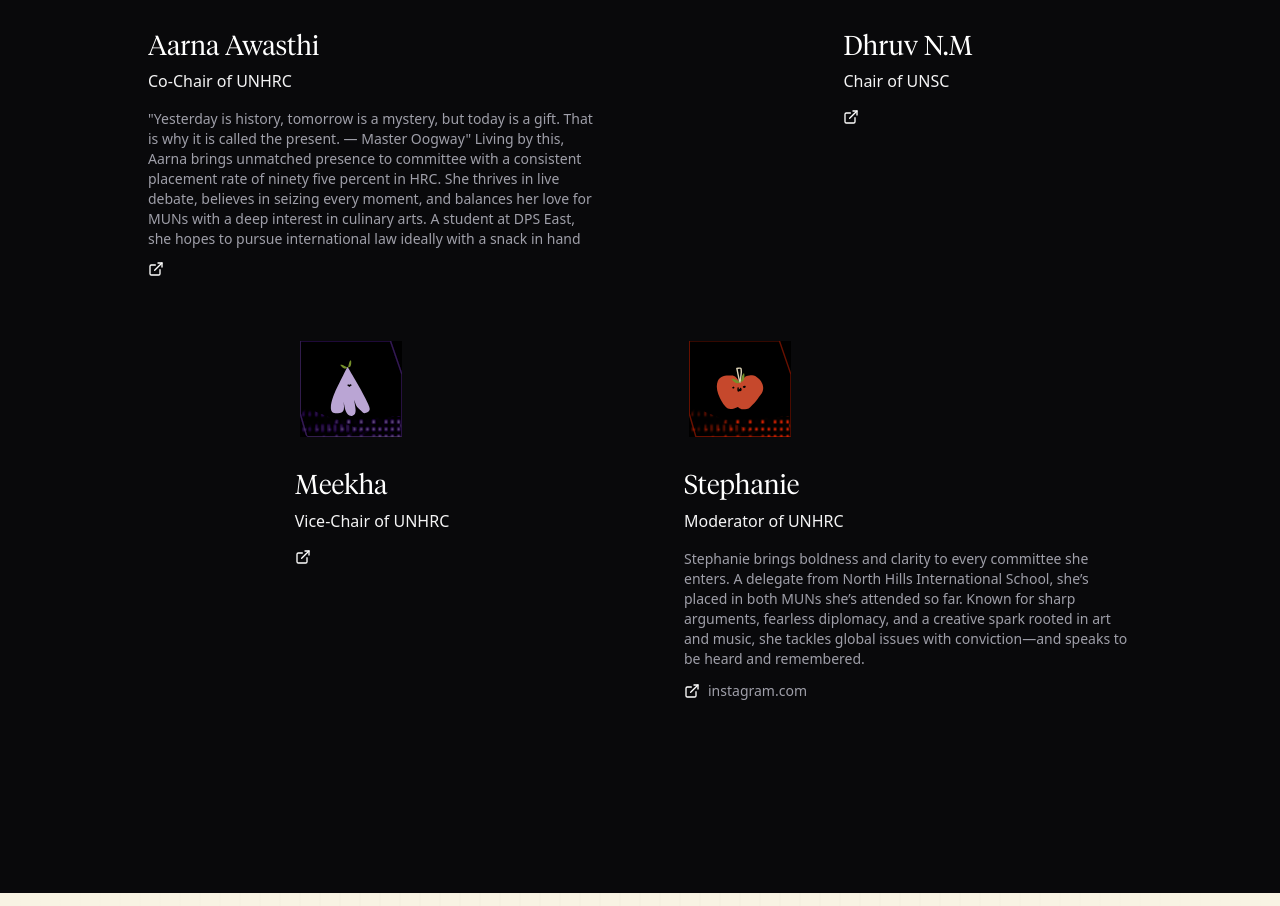
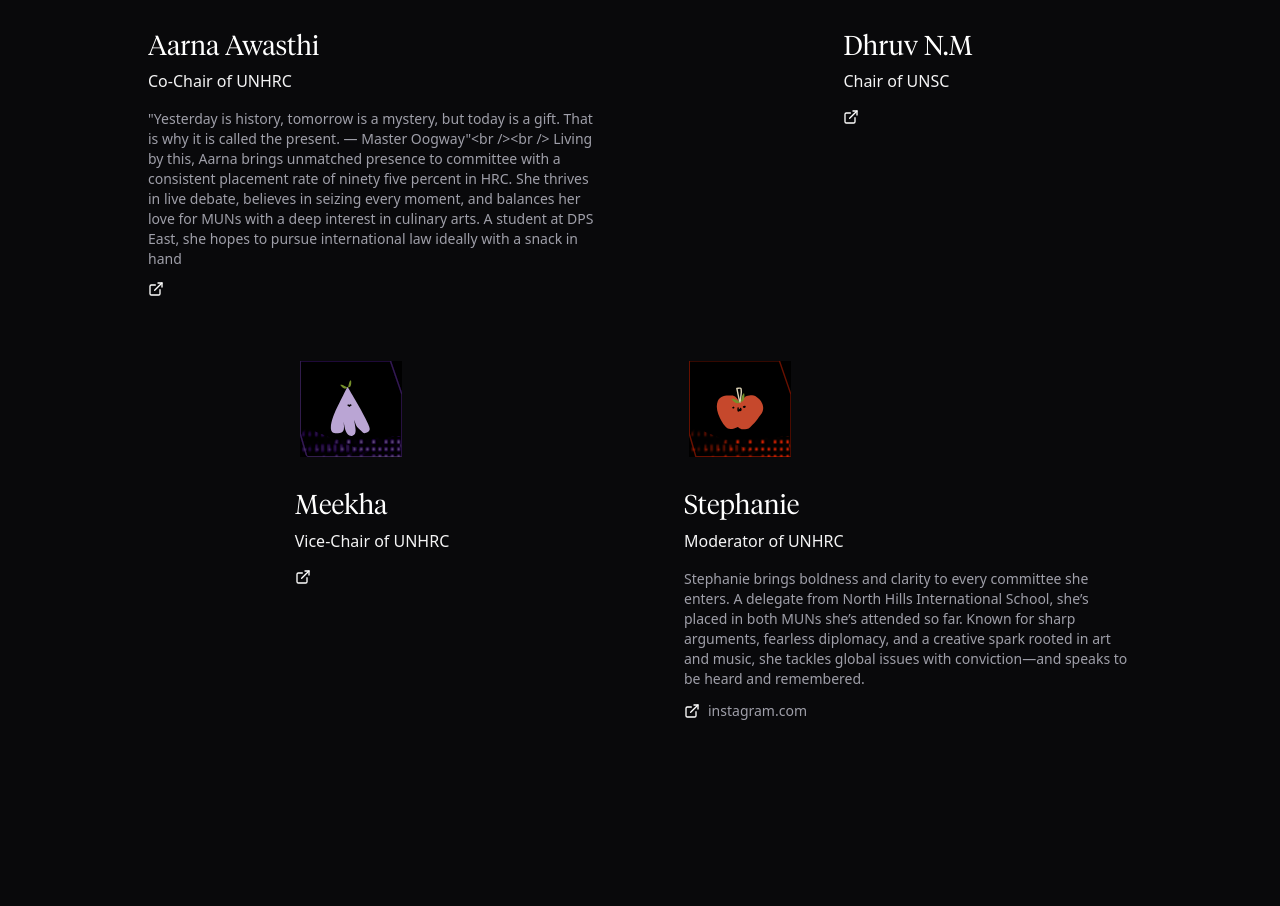
Before and after one commit to solomonshalom/mun, a Next.js app: page /stage in a window 1280 px wide. Shown: the part 1353-2259 px from the top of the page. Built offline with nearby package versions, Linux system fonts and the light colour scheme; no server answers.

Commit message:
Jesus W!

```diff
--- a/src/app/stage/page.tsx
+++ b/src/app/stage/page.tsx
@@ -57,7 +57,7 @@ As a Senior & as the School Captain at North Hills International School, he lead
     title: "Aarna Awasthi",
     author: "Co-Chair of UNHRC",
     description:
-      `"Yesterday is history, tomorrow is a mystery, but today is a gift. That is why it is called the present. — Master Oogway" \n \n
+      `"Yesterday is history, tomorrow is a mystery, but today is a gift. That is why it is called the present. — Master Oogway"<br /><br />
       Living by this, Aarna brings unmatched presence to committee with a consistent placement rate of ninety five percent in HRC. She thrives in live debate, believes in seizing every moment, and balances her love for MUNs with a deep interest in culinary arts. A student at DPS East, she hopes to pursue international law ideally with a snack in hand`,
     icon: Kevin,
     href: "",
```
